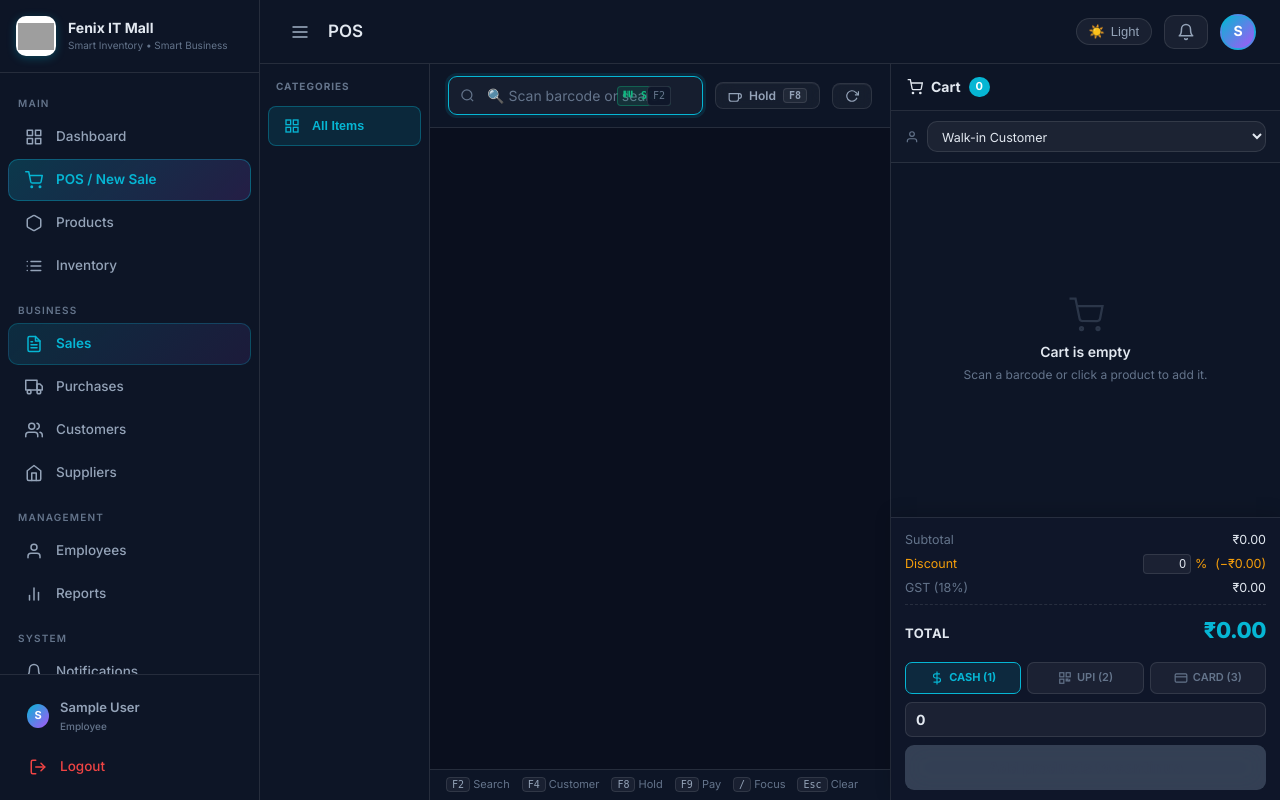
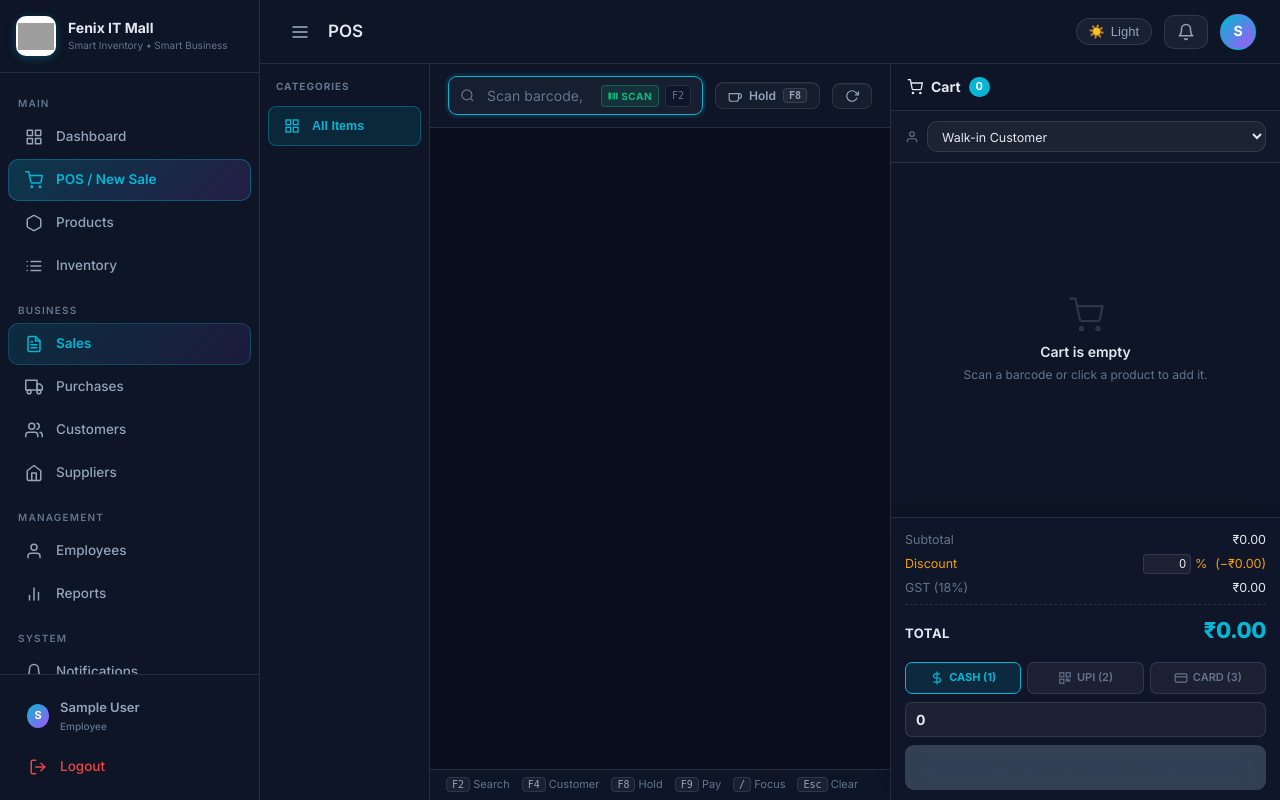
Before and after one commit to JeetDodiy/fenix_it_mall, a Django app: page /sales/pos/ in a window 1280 px wide. Run offline with Django 5.2, Linux system fonts and the light colour scheme; the visitor is signed in with stand-in values (Sample User, id 1); data comes from the database, SQL or seed files in the repository; data that the repository does not hold is empty; grey boxes are pictures that could not be loaded.

Commit message:
Fix POS search bar text overlap and mixed fonts with flex badges

```diff
--- a/templates/sales/pos.html
+++ b/templates/sales/pos.html
@@ -136,7 +136,7 @@
   background: var(--bg-glass);
   border: 1.5px solid var(--border-glass);
   border-radius: 9px;
-  padding: 10px 42px 10px 38px;
+  padding: 10px 115px 10px 38px;
   color: var(--text-primary);
   font-size: 14px;
   outline: none;
@@ -149,9 +149,46 @@
   background: rgba(255, 255, 255, 0.04);
 }
 .pos-search-input::placeholder { color: var(--text-muted); }
+.pos-search-badges {
+  position: absolute;
+  right: 12px;
+  top: 50%;
+  transform: translateY(-50%);
+  display: flex;
+  align-items: center;
+  gap: 6px;
+  pointer-events: none;
+  z-index: 2;
+}
+.pos-badge-scan {
+  display: inline-flex;
+  align-items: center;
+  gap: 3px;
+  font-size: 10px;
+  font-weight: 700;
+  letter-spacing: 0.5px;
+  padding: 2px 6px;
+  border-radius: 4px;
+  background: rgba(16, 185, 129, 0.12);
+  border: 1px solid rgba(16, 185, 129, 0.35);
+  color: var(--accent-green);
+}
+.pos-badge-kbd {
+  display: inline-flex;
+  align-items: center;
+  font-size: 10px;
+  font-family: monospace;
+  padding: 2px 6px;
+  border-radius: 4px;
+  background: var(--bg-card);
+  border: 1px solid var(--border-glass);
+  color: var(--text-muted);
+}
 .pos-search-clear {
   position: absolute;
   right: 10px;
+  top: 50%;
+  transform: translateY(-50%);
   background: none;
   border: none;
   color: var(--text-muted);
@@ -159,20 +196,10 @@
   padding: 4px;
   display: flex;
   align-items: center;
+  z-index: 3;
 }
 .pos-search-clear:hover { color: var(--accent-red); }
-.pos-f2-badge {
-  position: absolute;
-  right: 32px;
-  font-size: 10px;
-  background: var(--bg-card);
-  border: 1px solid var(--border-glass);
-  padding: 1px 5px;
-  border-radius: 4px;
-  color: var(--text-muted);
-  pointer-events: none;
-  font-family: monospace;
-}
+
 
 /* Product Grid */
 .pos-grid {
@@ -730,17 +757,19 @@ html.light-theme .pm-tab.active { background: rgba(2, 132, 199, 0.1); border-col
           class="pos-search-input"
           x-model="searchQuery"
           @input="filterProducts()"
-          placeholder="🔍 Scan barcode or search product name, SKU... (Press Enter to add)"
+          placeholder="Scan barcode, SKU, or search product..."
           autocomplete="off"
           autofocus
         />
-        <span class="pos-f2-badge" style="right:32px;background:rgba(16,185,129,0.12);border-color:rgba(16,185,129,0.35);color:var(--accent-green);font-weight:700;">
-          <svg width="10" height="10" viewBox="0 0 24 24" fill="currentColor" style="display:inline-block;margin-right:2px;"><rect x="1" y="4" width="6" height="16"/><rect x="9" y="4" width="2" height="16"/><rect x="13" y="4" width="4" height="16"/><rect x="19" y="4" width="4" height="16"/></svg>
-          SCAN
-        </span>
-        <span class="pos-f2-badge">F2</span>
+        <div class="pos-search-badges" x-show="!searchQuery">
+          <span class="pos-badge-scan">
+            <svg width="10" height="10" viewBox="0 0 24 24" fill="currentColor" style="display:inline-block;"><rect x="1" y="4" width="6" height="16"/><rect x="9" y="4" width="2" height="16"/><rect x="13" y="4" width="4" height="16"/><rect x="19" y="4" width="4" height="16"/></svg>
+            SCAN
+          </span>
+          <span class="pos-badge-kbd">F2</span>
+        </div>
         <template x-if="searchQuery">
-          <button class="pos-search-clear" @click="searchQuery = ''; filterProducts(); document.getElementById('pos-search-input').focus()">
+          <button class="pos-search-clear" @click="searchQuery = ''; filterProducts(); document.getElementById('pos-search-input').focus()" title="Clear search">
             <svg width="14" height="14" viewBox="0 0 24 24" fill="none" stroke="currentColor" stroke-width="2"><line x1="18" y1="6" x2="6" y2="18"/><line x1="6" y1="6" x2="18" y2="18"/></svg>
           </button>
         </template>
```
